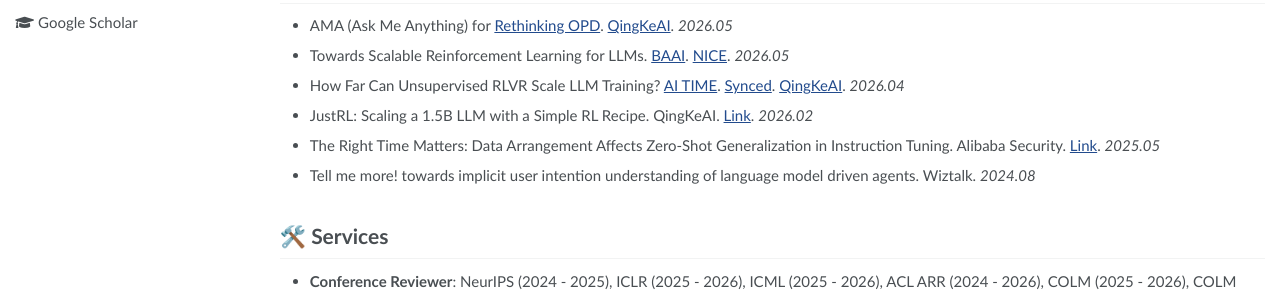
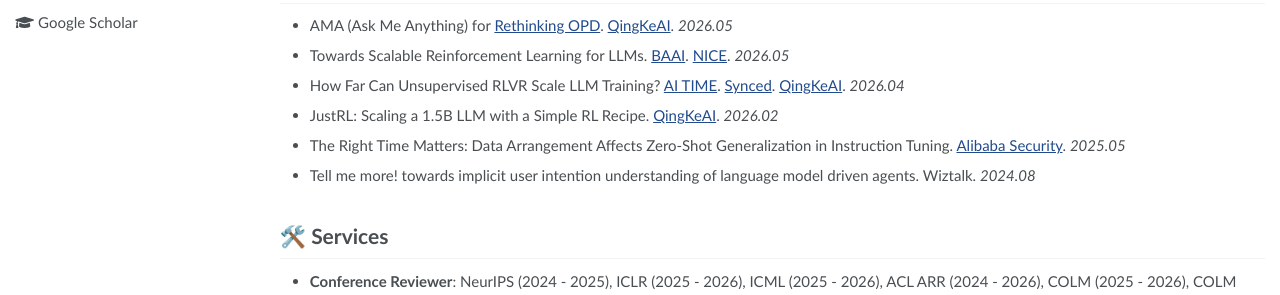
Before and after one commit to HBX-hbx/hbx-hbx.github.io, a Jekyll site: the page built from _pages/about.md, in a window 1280 px wide and 900 px high, scrolled down 2331 px. Shown: the part 570-865 px from the top of the window. Built offline with Jekyll 4.4.1, drawn with Linux system fonts in a browser that asks for light colours; some web fonts are replaced.

Commit message:
update cv

```diff
--- a/_pages/about.md
+++ b/_pages/about.md
@@ -139,8 +139,8 @@ Hi! I am a second year PhD student studying at [Tsinghua University](https://www
 - AMA (Ask Me Anything) for [Rethinking OPD](https://arxiv.org/pdf/2604.13016). [QingKeAI](https://www.bilibili.com/video/BV1qKVd6XEA3). *2026.05*
 - Towards Scalable Reinforcement Learning for LLMs. [BAAI](https://event.baai.ac.cn/activities/1054). [NICE](https://weixin.qq.com/sph/A8w25KHX4r). *2026.05*
 - How Far Can Unsupervised RLVR Scale LLM Training? [AI TIME](https://live.bilibili.com/21813994). [Synced](https://channels.weixin.qq.com/finder-preview/pages/sph?id=A9nMDqasTh). [QingKeAI](https://qingkeai.online/archives/urlvr-talk). *2026.04*
-- JustRL: Scaling a 1.5B LLM with a Simple RL Recipe. QingKeAI. [Link](https://qingkeai.online/archives/JustRL). *2026.02*
-- The Right Time Matters: Data Arrangement Affects Zero-Shot Generalization in Instruction Tuning. Alibaba Security. [Link](https://mp.weixin.qq.com/s/Ig_1I_3_U0L8P1PWJsIA2A). *2025.05*
+- JustRL: Scaling a 1.5B LLM with a Simple RL Recipe. [QingKeAI](https://qingkeai.online/archives/JustRL). *2026.02*
+- The Right Time Matters: Data Arrangement Affects Zero-Shot Generalization in Instruction Tuning. [Alibaba Security](https://mp.weixin.qq.com/s/Ig_1I_3_U0L8P1PWJsIA2A). *2025.05*
 - Tell me more! towards implicit user intention understanding of language model driven agents. Wiztalk. *2024.08*
 <!-- - Tell me more! towards implicit user intention understanding of language model driven agents. ModelBest. *2024.04* -->
 
```
